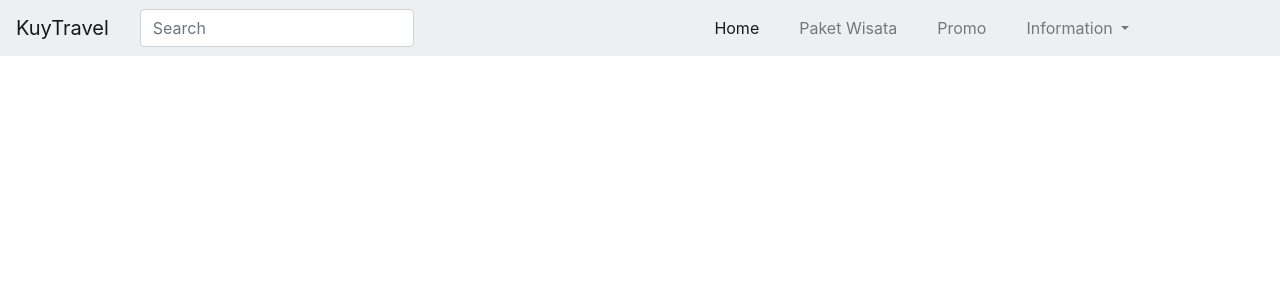
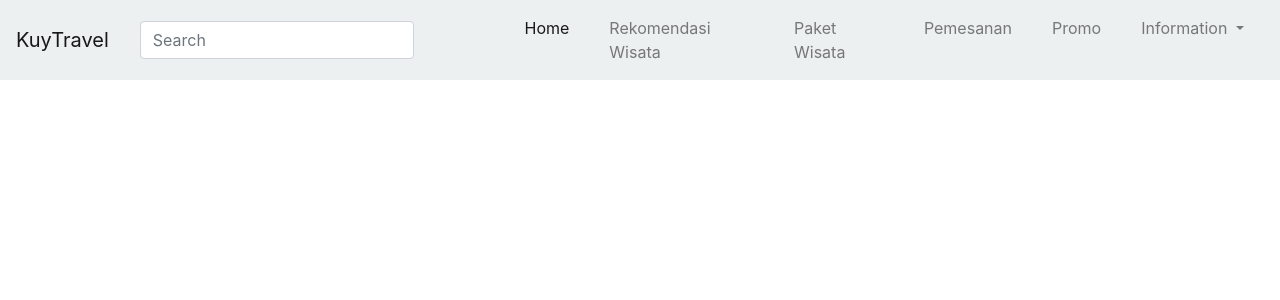
Before and after one commit to q-in-q/kuy-travel, a PHP site: page /index.php in a window 1280 px wide. Shown: the top 300 px of the page. Run offline with PHP 8.4, Linux system fonts and the light colour scheme; grey boxes labelled with a size stand in for pictures from a placeholder-image service; some libraries are stand-ins or nearby versions.

Commit message:
Update header.php

```diff
--- a/header.php
+++ b/header.php
@@ -28,7 +28,7 @@
     </button>
 
     <div class="collapse navbar-collapse" id="navbarSupportedContent">
-      <form class="col-md-6 form-inline my-2 my-lg-0">
+      <form class="col-md-4 form-inline my-2 my-lg-0">
         <input class="form-control" type="search" placeholder="Search" data-toggle="modal" data-target="#centralModallg" aria-label="Search">
       </form>
       <ul class="navbar-nav mr-auto">
@@ -36,10 +36,16 @@
             <a class="nav-link" href="#" onclick="window.location.href='index.php'">Home <span class="sr-only">(current)</span></a>
           </li>
           <li class="nav-item">
-          <a class="nav-link" href="#">Paket Wisata</a>
+          <a class="nav-link" href="#">Rekomendasi Wisata</a>
          </li>
           <li class="nav-item">
-          <a class="nav-link" href="#">Promo</a>
+            <a class="nav-link" href="#">Paket Wisata</a>
+         </li>
+         <li class="nav-item">
+           <a class="nav-link" href="#">Pemesanan</a>
+         </li>
+          <li class="nav-item">
+            <a class="nav-link" href="#">Promo</a>
           </li>
 
          <li class="nav-item dropdown">
```
